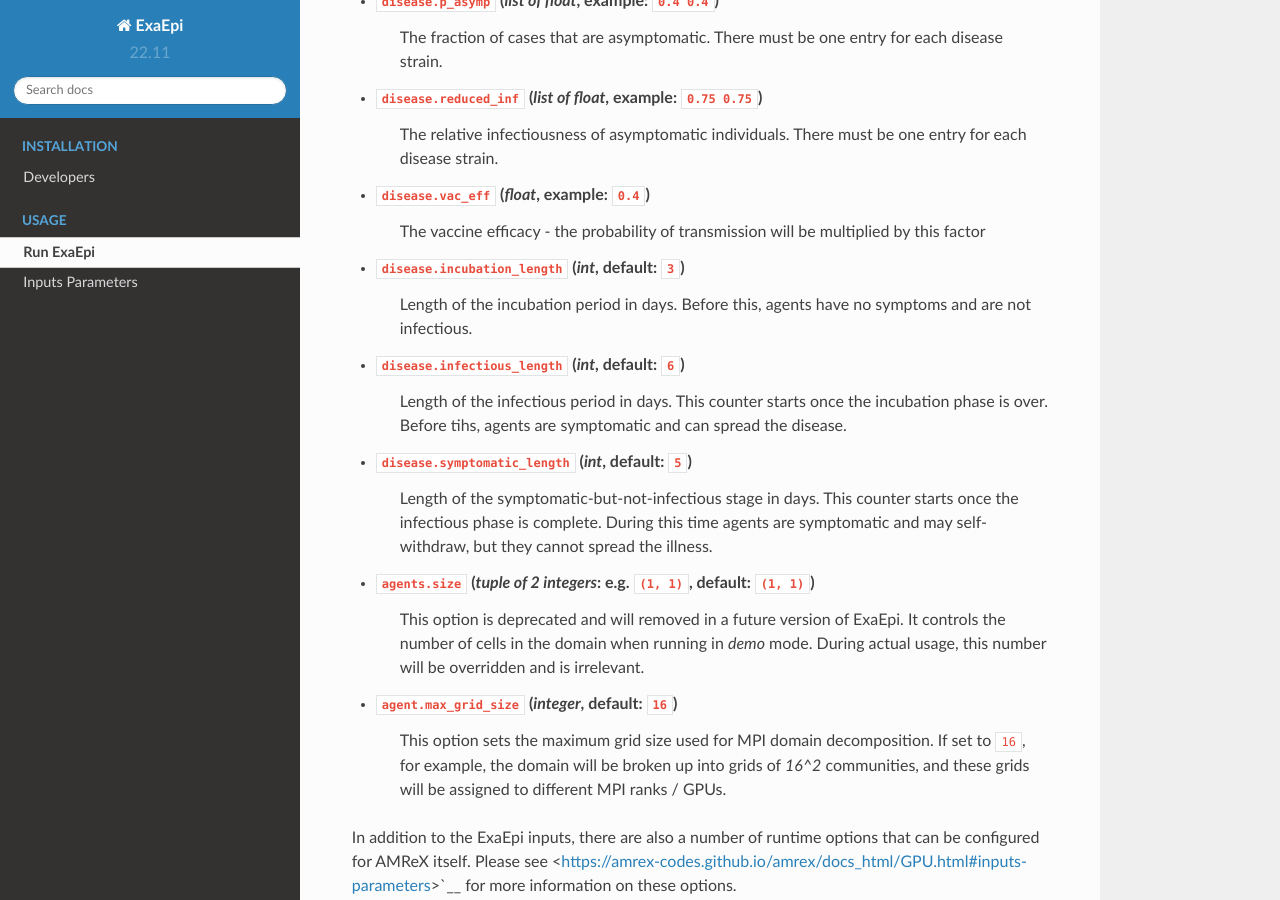
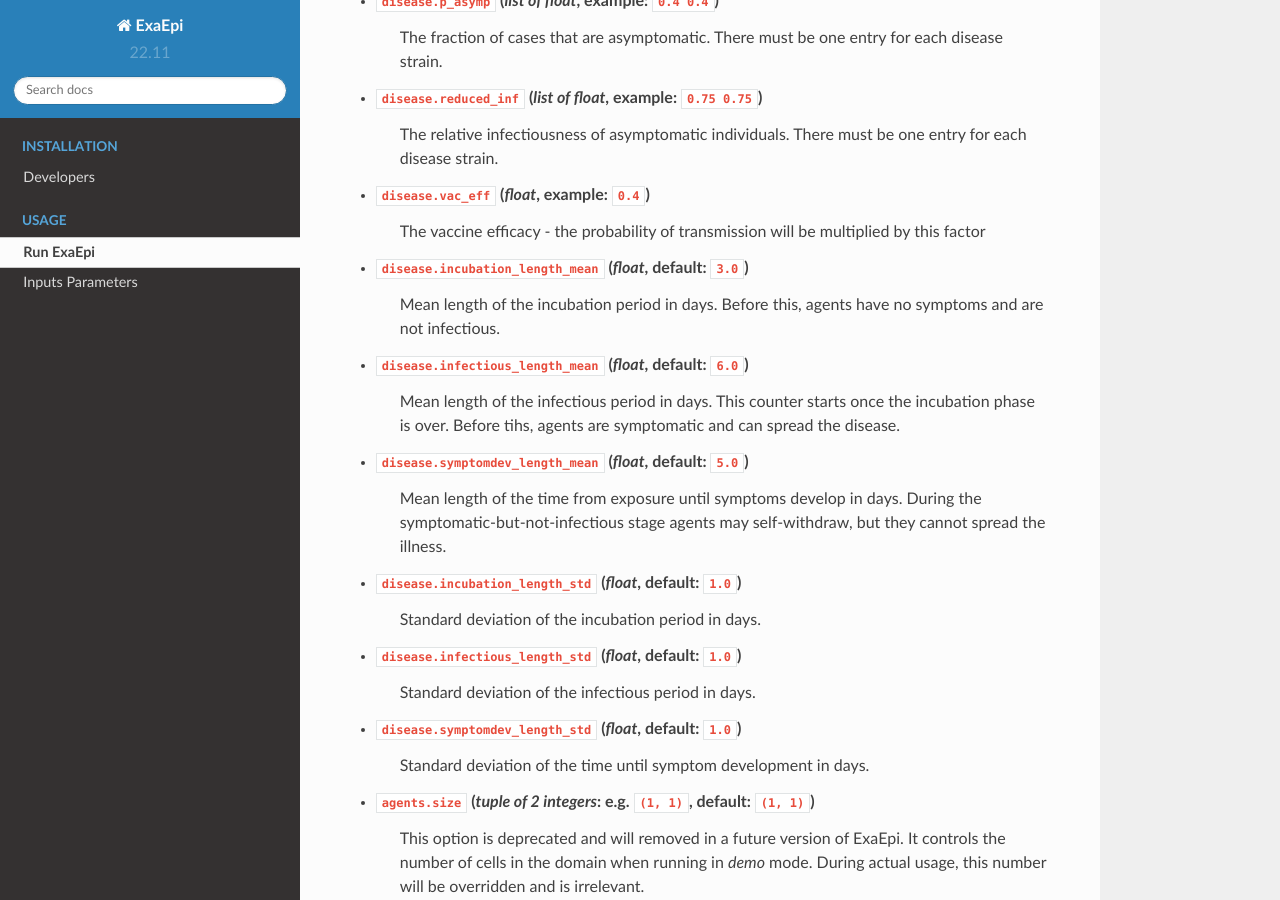
Before and after one commit to AMReX-Codes/ExaEpi, a Sphinx documentation site: the page built from docs/source/usage/how_to_run.rst, in a window 1280 px wide and 900 px high, scrolled down 2396 px. Built offline with Sphinx 7.4.7 and the Read the Docs theme 2.0.0, drawn with Linux system fonts in a browser that asks for light colours; pages that are not in the unit, such as notebooks, are missing from menus.

Commit message:
document new parameters

```diff
--- a/docs/source/usage/how_to_run.rst
+++ b/docs/source/usage/how_to_run.rst
@@ -85,12 +85,18 @@ In addition to the ExaEpi inputs, there are also a number of runtime options tha
     one entry for each disease strain.
 * ``disease.vac_eff`` (`float`, example: ``0.4``)
     The vaccine efficacy - the probability of transmission will be multiplied by this factor
-* ``disease.incubation_length`` (`int`, default: ``3``)
-    Length of the incubation period in days. Before this, agents have no symptoms and are not infectious.
-* ``disease.infectious_length`` (`int`, default: ``6``)
-    Length of the infectious period in days. This counter starts once the incubation phase is over. Before tihs, agents are symptomatic and can spread the disease.
-* ``disease.symptomatic_length`` (`int`, default: ``5``)
-    Length of the symptomatic-but-not-infectious stage in days. This counter starts once the infectious phase is complete. During this time agents are symptomatic and may self-withdraw, but they cannot spread the illness.
+* ``disease.incubation_length_mean`` (`float`, default: ``3.0``)
+    Mean length of the incubation period in days. Before this, agents have no symptoms and are not infectious.
+* ``disease.infectious_length_mean`` (`float`, default: ``6.0``)
+    Mean length of the infectious period in days. This counter starts once the incubation phase is over. Before tihs, agents are symptomatic and can spread the disease.
+* ``disease.symptomdev_length_mean`` (`float`, default: ``5.0``)
+    Mean length of the time from exposure until symptoms develop in days. During the symptomatic-but-not-infectious stage agents  may self-withdraw, but they cannot spread the illness.
+* ``disease.incubation_length_std`` (`float`, default: ``1.0``)
+    Standard deviation of the incubation period in days.
+* ``disease.infectious_length_std`` (`float`, default: ``1.0``)
+    Standard deviation of the infectious period in days.
+* ``disease.symptomdev_length_std`` (`float`, default: ``1.0``)
+    Standard deviation of the time until symptom development in days.
 * ``agents.size`` (`tuple of 2 integers`: e.g. ``(1, 1)``, default: ``(1, 1)``)
     This option is deprecated and will removed in a future version of ExaEpi. It controls
     the number of cells in the domain when running in `demo` mode. During actual usage,
```
